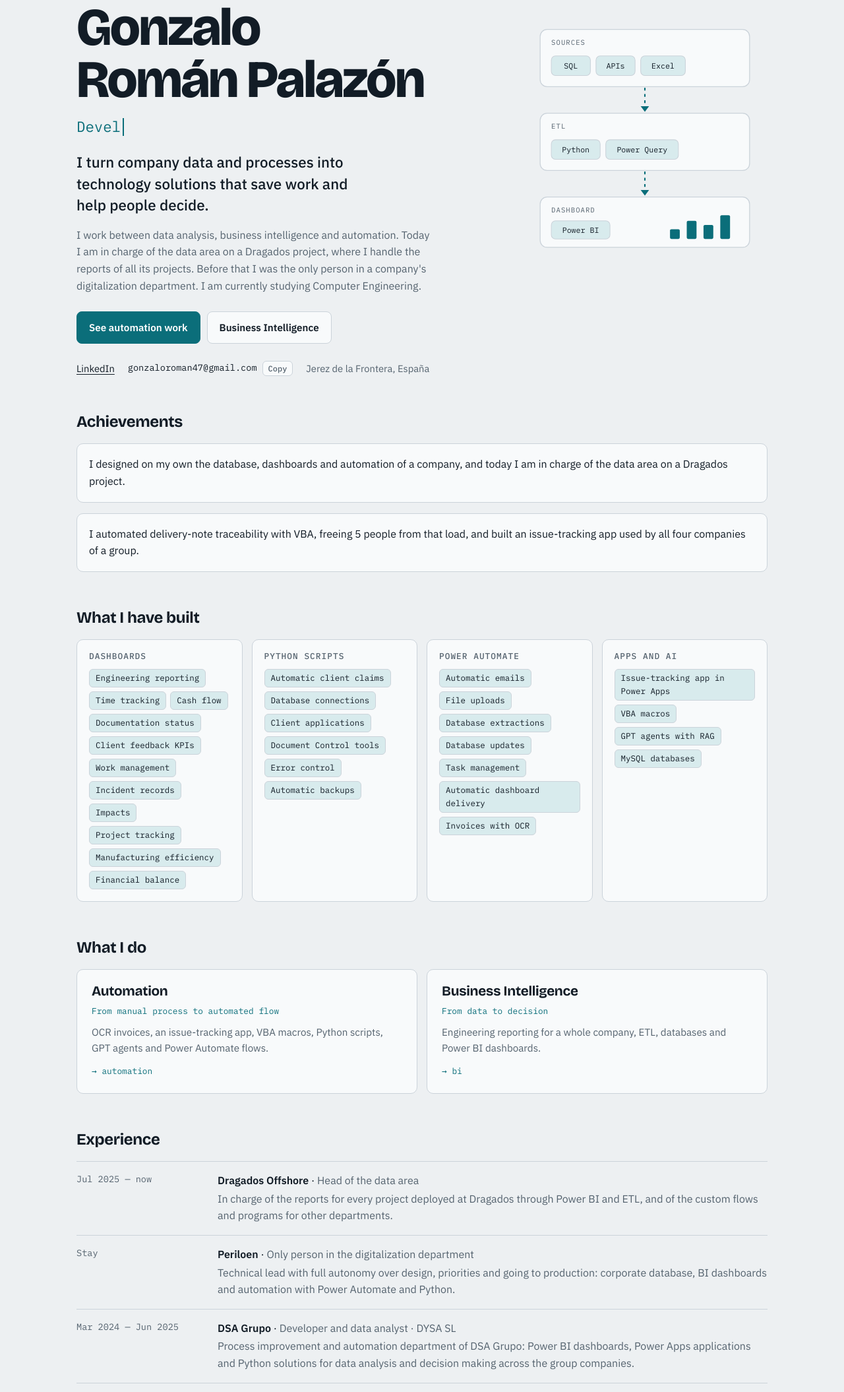
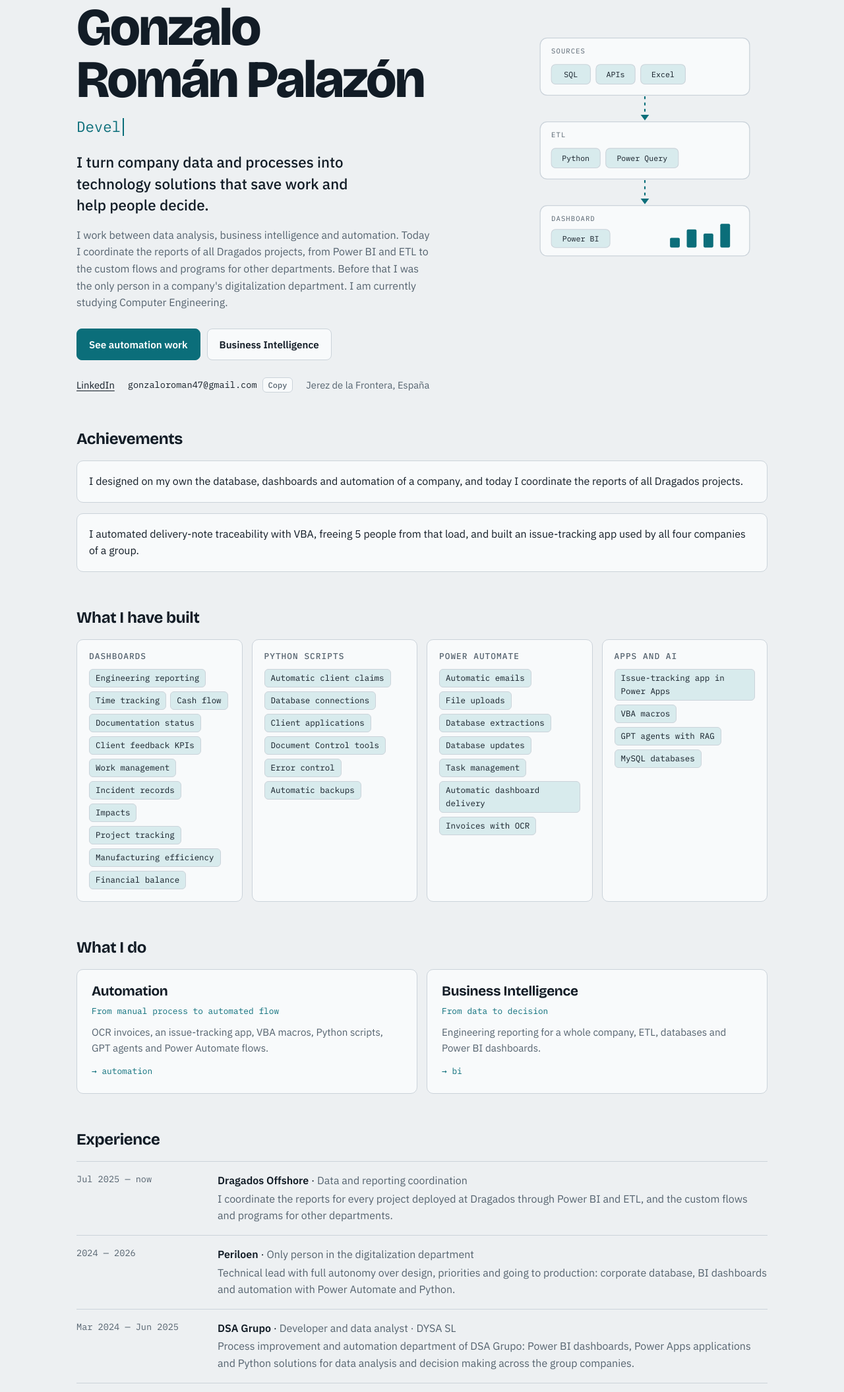
Before and after one commit to GonzaloRoman/GonzaloRoman.github.io, a plain HTML site: page index.html in a window 1280 px wide. Shown: the part 270-2380 px from the top of the page at 66% size. Drawn offline with nearby package versions, Linux system fonts and the light colour scheme.

Commit message:
Say "coordino" instead of area lead, cover all Dragados projects, set Periloen dates
Co-Authored-By: Claude Sonnet 5.5 <noreply@anthropic.com>
Claude-Session: https://claude.ai/code/session_01LdZ7eRQYfiJHqpfnKbixVL

```diff
--- a/index.html
+++ b/index.html
@@ -238,8 +238,8 @@ footer a { color: var(--fg); text-underline-offset: 3px; }
           <p class="role"><span class="sr es">Analista de datos, programador y automatizaciones</span><span class="sr en">Data analyst, developer and automation</span><span id="role-text" aria-hidden="true">Analista de datos</span><span class="caret" aria-hidden="true"></span></p>
           <p class="lead es">Transformo datos y procesos de empresa en soluciones tecnológicas que ahorran trabajo y ayudan a decidir.</p>
           <p class="lead en">I turn company data and processes into technology solutions that save work and help people decide.</p>
-          <p class="sub es">Trabajo entre el análisis de datos, la inteligencia de negocio y la automatización. Hoy soy responsable del área de datos en un proyecto de Dragados, donde me ocupo de los informes de todos los proyectos. Antes fui la única persona del departamento de digitalización de una empresa. Actualmente curso Ingeniería Informática.</p>
-          <p class="sub en">I work between data analysis, business intelligence and automation. Today I am in charge of the data area on a Dragados project, where I handle the reports of all its projects. Before that I was the only person in a company's digitalization department. I am currently studying Computer Engineering.</p>
+          <p class="sub es">Trabajo entre el análisis de datos, la inteligencia de negocio y la automatización. Hoy coordino los informes de todos los proyectos de Dragados, desde Power BI y ETL hasta los flujos y programas a medida para otros departamentos. Antes fui la única persona del departamento de digitalización de una empresa. Actualmente curso Ingeniería Informática.</p>
+          <p class="sub en">I work between data analysis, business intelligence and automation. Today I coordinate the reports of all Dragados projects, from Power BI and ETL to the custom flows and programs for other departments. Before that I was the only person in a company's digitalization department. I am currently studying Computer Engineering.</p>
           <div class="cta">
             <a class="btn primary" href="#automation"><span class="es">Ver automatizaciones</span><span class="en">See automation work</span></a>
             <a class="btn" href="#bi">Business Intelligence</a>
@@ -280,7 +280,7 @@ footer a { color: var(--fg); text-underline-offset: 3px; }
       <div class="block">
         <h2><span class="es">Logros</span><span class="en">Achievements</span></h2>
         <div class="stack">
-          <div class="group"><p><span class="es">Diseñé en solitario la base de datos, los dashboards y la automatización de una empresa, y hoy soy responsable del área de datos en un proyecto de Dragados.</span><span class="en">I designed on my own the database, dashboards and automation of a company, and today I am in charge of the data area on a Dragados project.</span></p></div>
+          <div class="group"><p><span class="es">Diseñé en solitario la base de datos, los dashboards y la automatización de una empresa, y hoy coordino los informes de todos los proyectos de Dragados.</span><span class="en">I designed on my own the database, dashboards and automation of a company, and today I coordinate the reports of all Dragados projects.</span></p></div>
           <div class="group"><p><span class="es">Automaticé la trazabilidad de albaranes con VBA, liberando de esa carga a 5 personas, y desarrollé una aplicación de incidencias que usan las cuatro empresas de un grupo.</span><span class="en">I automated delivery-note traceability with VBA, freeing 5 people from that load, and built an issue-tracking app used by all four companies of a group.</span></p></div>
         </div>
       </div>
@@ -322,10 +322,10 @@ footer a { color: var(--fg); text-underline-offset: 3px; }
         <div class="timeline">
           <div class="row">
             <span class="when"><span class="es">jul 2025 — hoy</span><span class="en">Jul 2025 — now</span></span>
-            <span class="what"><strong>Dragados Offshore</strong> · <span class="es">Responsable del área de datos</span><span class="en">Head of the data area</span><br><span><span class="es">Responsable de los informes de todos los proyectos desplegados en Dragados mediante Power BI y ETL, y de los flujos y programas a medida para otros departamentos.</span><span class="en">In charge of the reports for every project deployed at Dragados through Power BI and ETL, and of the custom flows and programs for other departments.</span></span></span>
+            <span class="what"><strong>Dragados Offshore</strong> · <span class="es">Coordinación de datos y reporting</span><span class="en">Data and reporting coordination</span><br><span><span class="es">Coordino los informes de todos los proyectos desplegados en Dragados mediante Power BI y ETL, y los flujos y programas a medida para otros departamentos.</span><span class="en">I coordinate the reports for every project deployed at Dragados through Power BI and ETL, and the custom flows and programs for other departments.</span></span></span>
           </div>
           <div class="row">
-            <span class="when"><span class="es">Estadía</span><span class="en">Stay</span></span>
+            <span class="when">2024 — 2026</span>
             <span class="what"><strong>Periloen</strong> · <span class="es">Única persona del departamento de digitalización</span><span class="en">Only person in the digitalization department</span><br><span><span class="es">Liderazgo técnico con autonomía total sobre el diseño, las prioridades y la puesta en producción: base de datos corporativa, dashboards de BI y automatización con Power Automate y Python.</span><span class="en">Technical lead with full autonomy over design, priorities and going to production: corporate database, BI dashboards and automation with Power Automate and Python.</span></span></span>
           </div>
           <div class="row">
@@ -453,7 +453,7 @@ footer a { color: var(--fg); text-underline-offset: 3px; }
         <article class="card">
           <header><h2><span class="es">Informes de todos los proyectos de Dragados</span><span class="en">Reports for every Dragados project</span></h2><span class="meta">Dragados Offshore · 2025 —</span></header>
           <dl class="facts">
-            <div><dt><span class="es">Qué hago</span><span class="en">What I do</span></dt><dd><span class="es">Gestión integral del área: soy responsable de los informes de todos los proyectos desplegados en Dragados mediante Power BI y ETL.</span><span class="en">Full management of the area: I am in charge of the reports for every project deployed at Dragados through Power BI and ETL.</span><ul><li><span class="es">Reporting de ingeniería para toda la compañía con tableros de Power BI.</span><span class="en">Engineering reporting for the whole company with Power BI dashboards.</span></li><li><span class="es">Flujos de automatización y programas a medida para el resto de departamentos.</span><span class="en">Automation flows and custom programs for the other departments.</span></li><li><span class="es">Coordinación de las necesidades de cada departamento y optimización de sus procesos.</span><span class="en">Coordination of each department's needs and optimization of its processes.</span></li></ul></dd></div>
+            <div><dt><span class="es">Qué hago</span><span class="en">What I do</span></dt><dd><span class="es">Coordino los informes de todos los proyectos desplegados en Dragados mediante Power BI y ETL.</span><span class="en">I coordinate the reports for every project deployed at Dragados through Power BI and ETL.</span><ul><li><span class="es">Reporting de ingeniería para toda la compañía con tableros de Power BI.</span><span class="en">Engineering reporting for the whole company with Power BI dashboards.</span></li><li><span class="es">Flujos de automatización y programas a medida para el resto de departamentos.</span><span class="en">Automation flows and custom programs for the other departments.</span></li><li><span class="es">Coordinación de las necesidades de cada departamento y optimización de sus procesos.</span><span class="en">Coordination of each department's needs and optimization of its processes.</span></li></ul></dd></div>
           </dl>
           <div class="chips"><span class="chip">Power BI</span><span class="chip">ETL</span><span class="chip">Power Automate</span><span class="chip">Python</span></div>
         </article>
```
